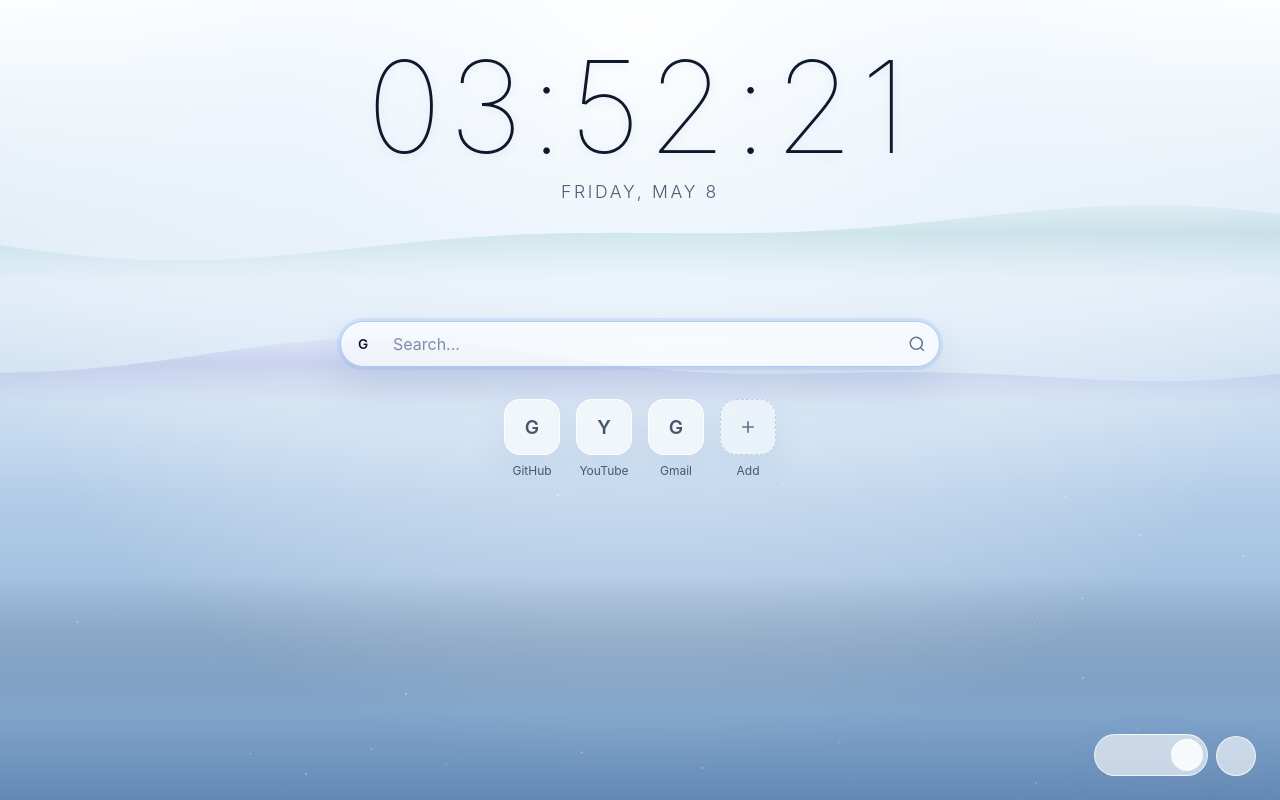
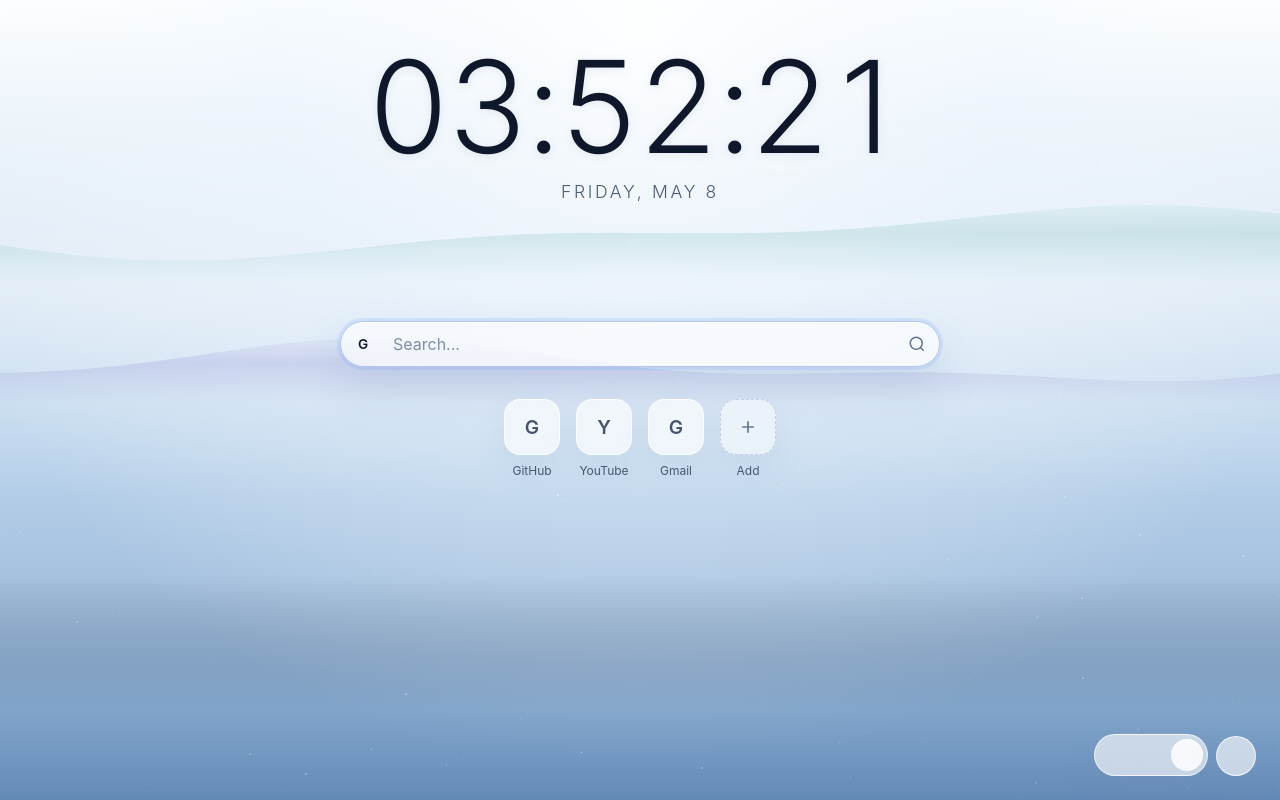
Before and after one commit to guoxk-me/gtab, a Vue app: page / in a window 1280 px wide. Built offline with nearby package versions, Linux system fonts and the light colour scheme; what @iconify/tailwind4 would draw is missing.

Commit message:
style: refine clock typography and stabilize time layout

```diff
--- a/package.json
+++ b/package.json
@@ -10,6 +10,7 @@
     "prepare": "vp config"
   },
   "dependencies": {
+    "@fontsource-variable/inter-tight": "^5.2.7",
     "@vueuse/core": "^14.3.0",
     "vue": "^3.5.34",
     "vue-i18n": "^11.4.2"
--- a/src/components/ClockWidget.vue
+++ b/src/components/ClockWidget.vue
@@ -34,7 +34,8 @@ onUnmounted(() => clearInterval(timer));
 <template>
   <div class="text-center select-none">
     <div
-      class="text-[clamp(4rem,10vw,8rem)] font-thin tracking-[0.05em] leading-none transition-[color,text-shadow] duration-500 text-white dark:text-white light:text-slate-900 [text-shadow:0_0_40px_rgba(120,160,255,0.4),0_2px_8px_rgba(0,0,0,0.5)] dark:[text-shadow:0_0_40px_rgba(120,160,255,0.4),0_2px_8px_rgba(0,0,0,0.5)] light:[text-shadow:0_12px_24px_rgba(255,255,255,0.58),0_2px_10px_rgba(116,138,176,0.18)]"
+      class="clock-time inline-block text-[clamp(4rem,10vw,8rem)] font-[320] tracking-[0.02em] leading-none whitespace-nowrap transition-[color,text-shadow] duration-500 text-white dark:text-white light:text-slate-900 [text-shadow:0_0_40px_rgba(120,160,255,0.4),0_2px_8px_rgba(0,0,0,0.5)] dark:[text-shadow:0_0_40px_rgba(120,160,255,0.4),0_2px_8px_rgba(0,0,0,0.5)] light:[text-shadow:0_12px_24px_rgba(255,255,255,0.58),0_2px_10px_rgba(116,138,176,0.18)]"
+      :style="{ minWidth: showSeconds ? '8ch' : '5ch' }"
     >
       {{ time }}
     </div>
--- a/src/style.css
+++ b/src/style.css
@@ -1,3 +1,4 @@
+@import "@fontsource-variable/inter-tight";
 @import "tailwindcss";
 
 @plugin "@iconify/tailwind4";
@@ -27,6 +28,7 @@
   --light-shadow-panel:
     0 24px 64px rgba(109, 132, 170, 0.2), inset 0 1px 0 rgba(255, 255, 255, 0.82);
   --light-ring: 0 0 0 3px rgba(118, 162, 255, 0.18);
+  --font-clock: "Inter Tight Variable", "Inter Tight", "SF Pro Display", "Segoe UI", sans-serif;
 }
 
 html,
@@ -50,3 +52,11 @@ body {
   background: var(--light-page);
   color: var(--light-text);
 }
+
+.clock-time {
+  font-family: var(--font-clock);
+  font-variant-numeric: lining-nums tabular-nums;
+  font-feature-settings:
+    "lnum" 1,
+    "tnum" 1;
+}
```
Also changed, not shown: 1 other file (tests, documents, lock files or other folders).
